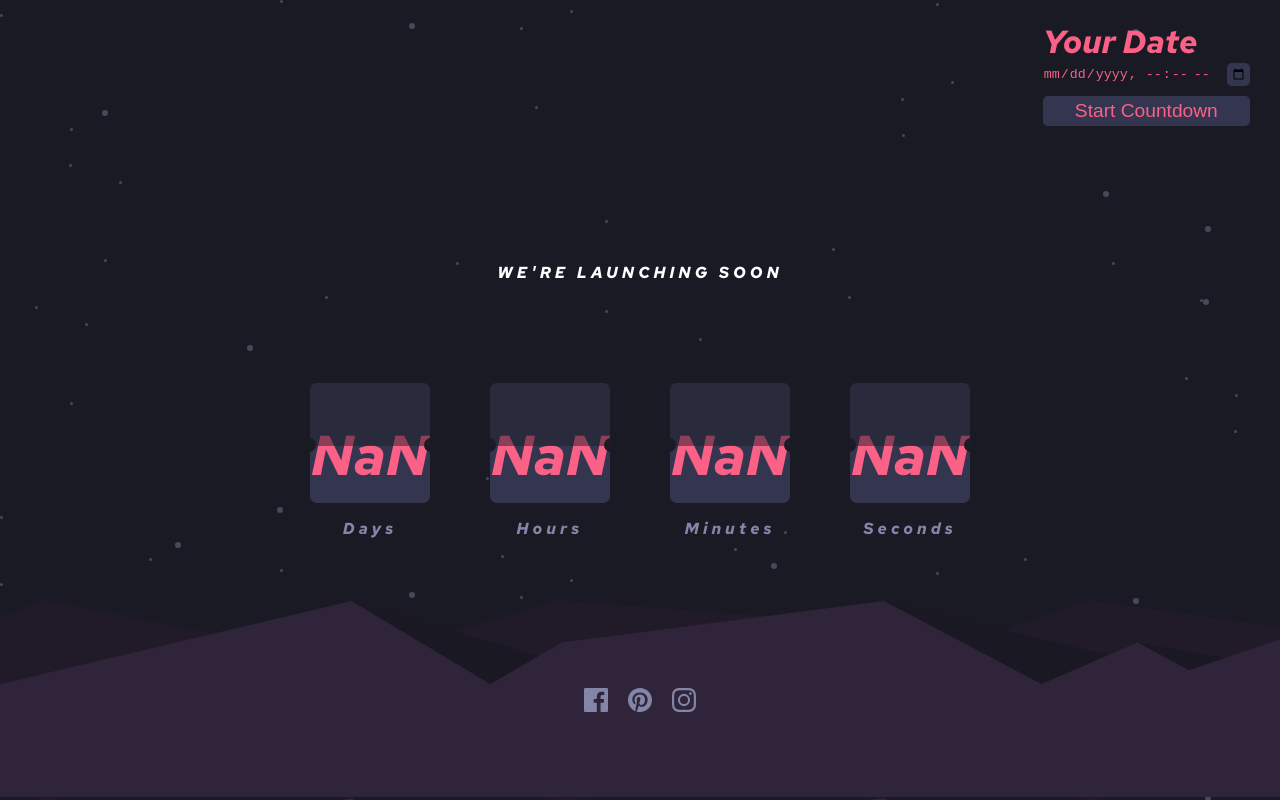
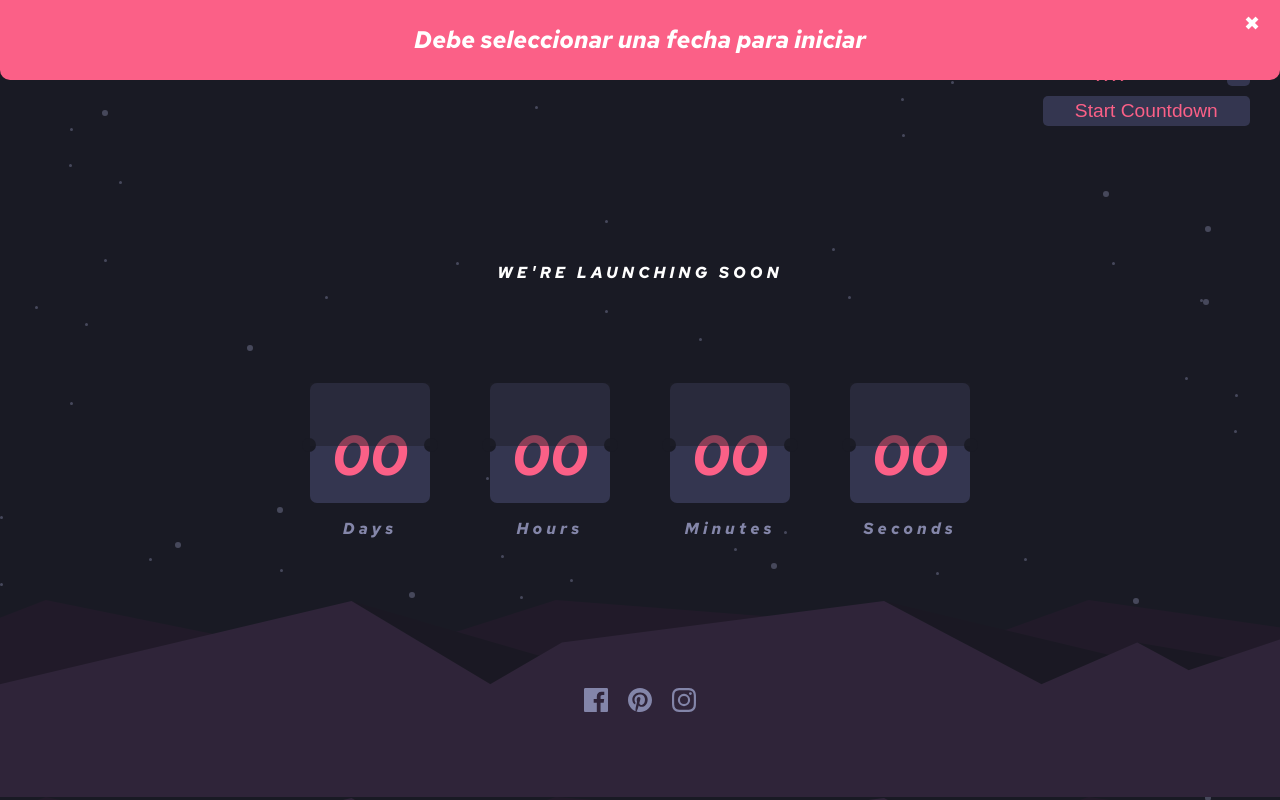
Before and after one commit to Holmanyiyos/launch-countdown-timer, a React (Create React App) app: page / in a window 1280 px wide. Both pictures are taken after a click on the button "Start Countdown". Built offline with nearby package versions, Linux system fonts and the light colour scheme.

Commit message:
final contador

```diff
--- a/src/App.js
+++ b/src/App.js
@@ -1,6 +1,6 @@
 import './App.css';
 import ReactDOM  from 'react-dom';
-import React, { useState, useEffect } from "react";
+import React, { useState } from "react";
 import Countdown from "./pages/countDown/Countdown"
 import Inputview from './pages/InputView/InputView';
 import { subtractDate } from './utilities/getTime.utilities';
@@ -10,42 +10,41 @@ import ModalPortal from './components/Modal';
 function App() {
   const [isActive, setIsActive] = useState(false)
   const [timeSelected, setTimeSelected] = useState("");
+  const [userTimeSelected, setUserTimeSelected] = useState("");
   const [time, setTime] = useState("");
-  const [start, setStart] = useState(false);
-  const [modalOpen, setModalOpen] = useState(false);
 
-  useEffect(()=>{
+  function validateState(){
     const getTime = subtractDate(timeSelected)
-    if(getTime != null){
-    if(isActive){
-        setTime(getTime)
+    setTime(getTime)
+    if(!getTime.hours){
+      setIsActive(false)
     }
-    }else{
-      setIsActive(false)
-      setTime("")
-      setModalOpen(true)
-    }
-  }, [start])
-
-  if (isActive) {
-
-      setInterval(()=>{
-          setStart(!start)
-      }, 1000)
   }
 
+  if(isActive) {
+   setTimeout(() => {
+     validateState()
+   }, 1000);
+  }
+
+
   function handleDateSelected(e){
-    setTimeSelected(e.target.value)
+    setUserTimeSelected(e.target.value)
   }
 
   function handleClick(){
+    setTimeSelected(userTimeSelected)
     setIsActive(true)
   }
 
+  const removeModal =()=>{
+    setTime("")
+}
+
   return (
     <div className="App">
-      {modalOpen && ReactDOM.createPortal(
-      <ModalPortal setModalOpen={setModalOpen}/>,
+      {time.messagge && ReactDOM.createPortal(
+      <ModalPortal time={time} removeModal={removeModal}/>,
       document.querySelector("#modal"))}
       <section className='main__section'>
         <Inputview handleDateSelected= {handleDateSelected} handleClick={handleClick}/>
--- a/src/components/Modal.js
+++ b/src/components/Modal.js
@@ -1,27 +1,14 @@
-import React ,{useState, useEffect} from "react";
+import React from "react";
 import "./styles.css"
 
 
 const ModalPortal = (props)=>{
-    const response = {messagge: "Terminaste la cuenta atrás"};
-    const [resp, setResp] = useState("")
-    const removeModal =()=>{
-        props.setModalOpen(false)
-    }
-    useEffect(()=>{
-        if(response.messagge){
-            try {
-                setResp(response.messagge)
-            } catch (error) {
-                console.log(error)
-            }
-        }
-    },[])
+    const response = props.time
 
     return (
         <div className="modal">
-            <h3>{resp}</h3>
-            <span onClick={removeModal}>✖</span>
+            <h3>{response.messagge}</h3>
+            <span onClick={props.removeModal}>✖</span>
         </div>
     )
 };
--- a/src/pages/countDown/Countdown.js
+++ b/src/pages/countDown/Countdown.js
@@ -8,7 +8,7 @@ const Countdown = (props)=>{
 
     return(
         <main className="countdown">
-            {(time)?
+            {(time.hours)?
              <><div>
                 <Timenum num={time.days}/>
                 <p>Days</p>
--- a/src/utilities/getTime.utilities.js
+++ b/src/utilities/getTime.utilities.js
@@ -2,15 +2,20 @@
 export const subtractDate =(date1)=>{
     const time1 = new Date(date1).getTime()
     const time2 = new Date().getTime()
-
+    let result;
     const difference = Math.abs(time2 - time1)
-    if(time2 >= time1 ){
-        const result = null
-        return result
+    if(time1){
+        if(difference <= 800){
+            result = {messagge: "Tiempo agotado"}
+        }else if(time2 > time1 ){
+            result = {messagge: "La fecha seleccionada no puede ser previa a la fecha actual"}
+        }else{
+            result = format(difference)
+        }
     }else{
-        const result = format(difference)
-        return result
+        result = {messagge: "Debe seleccionar una fecha para iniciar"}
     }
+    return result
 }
 
 function addZero(num){
```
